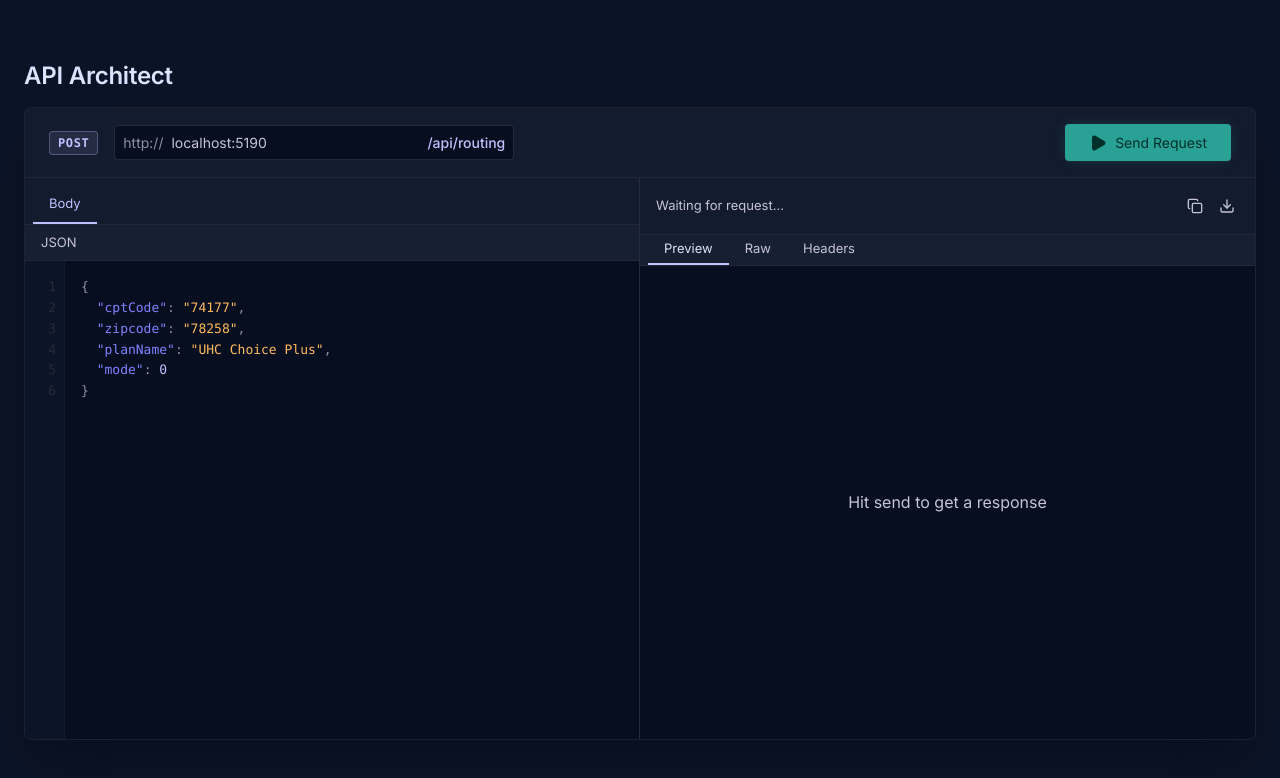
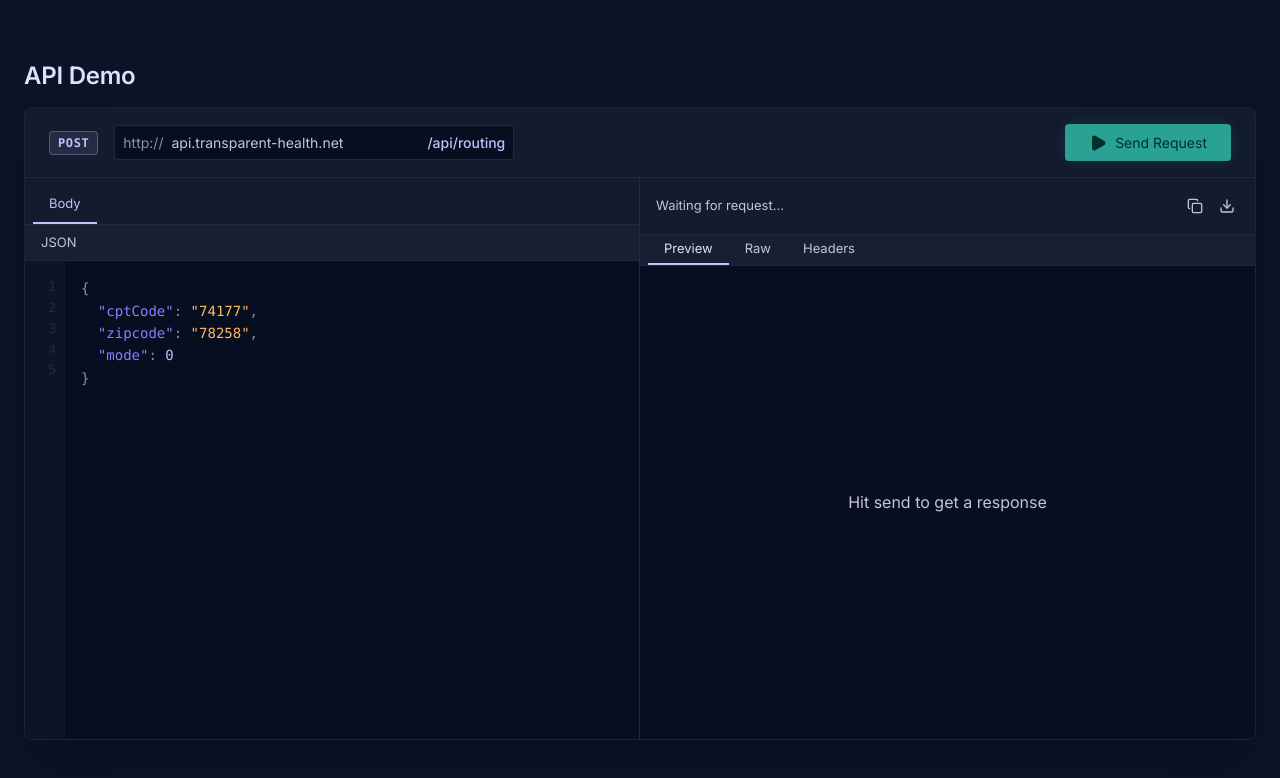
Before and after one commit to marcamiller2007/API-Demo, a Next.js app: page / in a window 1280 px wide. Shown: the top 778 px of the page. Built offline with nearby package versions, Linux system fonts and the light colour scheme.

Commit message:
Feature: first iteration of new api demo, now configured for the production api

```diff
--- a/app/page.tsx
+++ b/app/page.tsx
@@ -5,7 +5,7 @@ import RequestPane from '@/components/RequestPane';
 import ResponsePane from '@/components/ResponsePane';
 
 export default function Dashboard() {
-  const [requestBody, setRequestBody] = useState(`{\n  "cptCode": "74177",\n  "zipcode": "78258",\n  "planName": "UHC Choice Plus",\n  "mode": 0\n}`);
+  const [requestBody, setRequestBody] = useState(`{\n  "cptCode": "74177",\n  "zipcode": "78258",\n  "mode": 0\n}`);
   const [response, setResponse] = useState<any>(null);
   const [status, setStatus] = useState<number | null>(null);
   const [time, setTime] = useState<number>(0);
@@ -25,10 +25,11 @@ export default function Dashboard() {
         return stringLiteral || '';
       });
 
-      const res = await fetch('http://localhost:5190/api/routing', {
+      const res = await fetch('http://api.transparent-health.net/api/routing', {
         method: 'POST',
         headers: {
-          'Content-Type': 'application/json'
+          'Content-Type': 'application/json',
+          'Api-Key': ''
         },
         body: cleanBody
       });
@@ -64,7 +65,7 @@ export default function Dashboard() {
     <div className="flex items-center justify-center w-full min-h-screen p-lg overflow-hidden">
       <main className="w-full max-w-7xl h-[85vh] flex flex-col">
         <div className="mb-md">
-          <span className="text-h2 text-on-background">API Architect</span>
+          <span className="text-h2 text-on-background">API Demo</span>
         </div>
 
         <div className="flex-1 flex flex-col border border-outline-variant/30 rounded-xl overflow-hidden shadow-2xl bg-surface">
--- a/components/ActionHeader.tsx
+++ b/components/ActionHeader.tsx
@@ -14,7 +14,7 @@ export default function ActionHeader({ onSend, isLoading }: ActionHeaderProps) {
         </span>
         <div className="flex items-center gap-sm text-on-surface text-body-base bg-surface-container-lowest border border-outline-variant/50 rounded px-sm py-[6px] w-[400px]">
           <span className="text-outline">http://</span>
-          <span className="text-on-surface-variant flex-1 truncate">localhost:5190</span>
+          <span className="text-on-surface-variant flex-1 truncate">api.transparent-health.net</span>
           <span className="text-primary font-medium">/api/routing</span>
         </div>
       </div>
--- a/components/RequestPane.tsx
+++ b/components/RequestPane.tsx
@@ -41,7 +41,7 @@ export default function RequestPane({ requestBody, setRequestBody }: RequestPane
           className="flex-1 bg-transparent text-on-surface-variant outline-none font-mono"
           style={{
             fontFamily: 'ui-monospace, SFMono-Regular, Menlo, Monaco, Consolas, "Liberation Mono", "Courier New", monospace',
-            fontSize: 13,
+            fontSize: 14,
           }}
           textareaClassName="focus:outline-none"
         />
```
